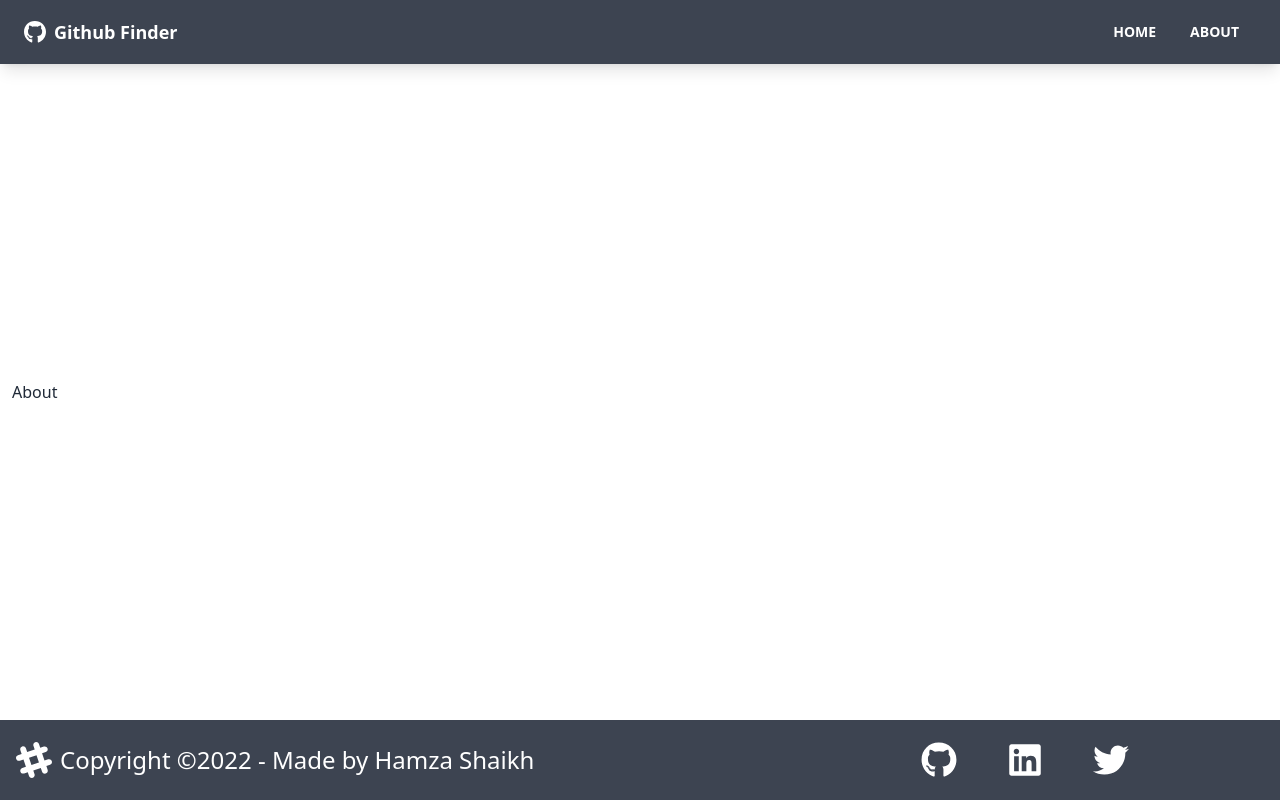
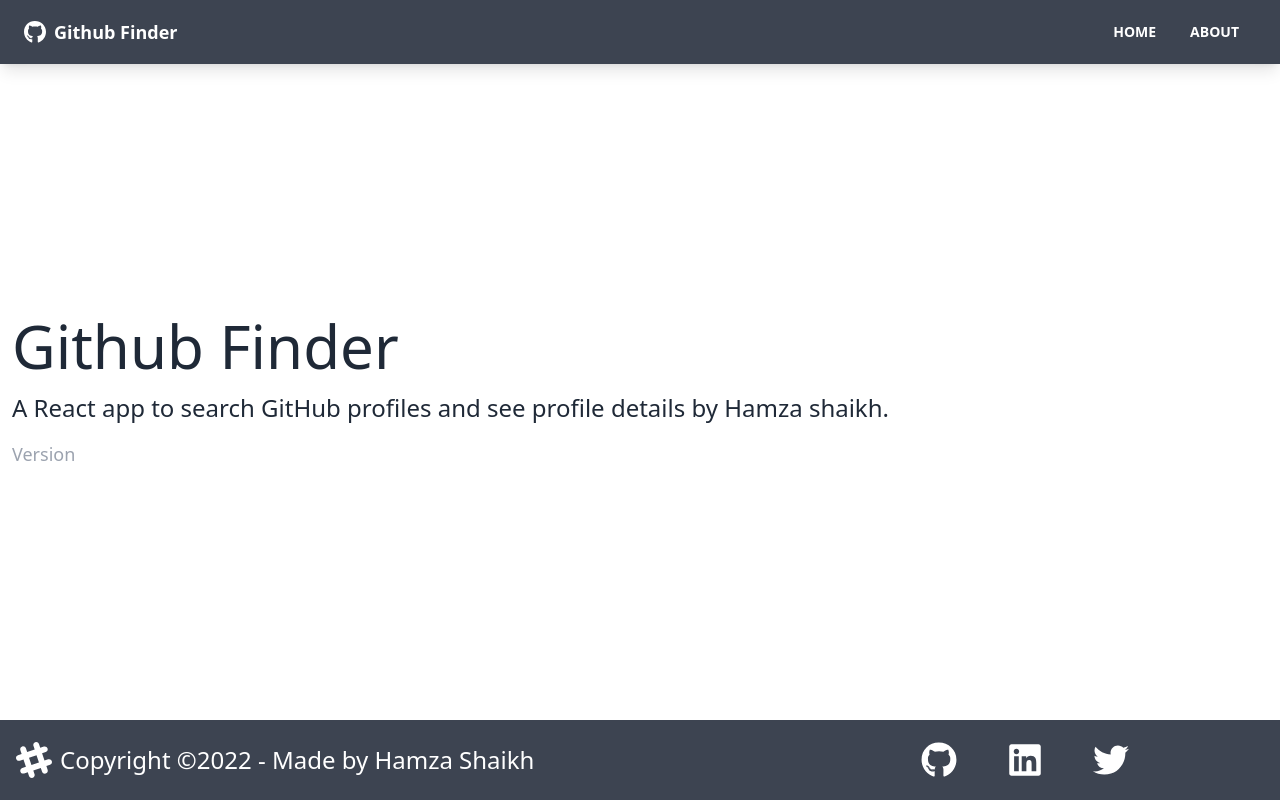
Before and after one commit to shaikhhamza11/github-finder, a React (Create React App) app: page /about in a window 1280 px wide. Built offline with nearby package versions, Linux system fonts and the light colour scheme; the HTML template or start-up script is replaced by a standard one.

Commit message:
Feat : added about page

```diff
--- a/src/pages/About.jsx
+++ b/src/pages/About.jsx
@@ -1,5 +1,25 @@
 const About = () => {
-  return <div>About</div>;
+  return (
+    <>
+      <h1 className='text-6xl mb-4'>Github Finder</h1>
+      <p className='mb-4 text-2xl font-light'>
+        A React app to search GitHub profiles and see profile details by
+        <strong>
+          <a
+            href='https://www.linkedin.com/in/shaikhhamza11/'
+            target='_blank'
+            rel='noreferrer'
+          >
+            {' '}
+            Hamza shaikh.
+          </a>
+        </strong>
+      </p>
+      <p className='text-lg text-gray-400'>
+        Version <span className='text-white'>1.0.0</span>
+      </p>
+    </>
+  );
 };
 
 export default About;
```
